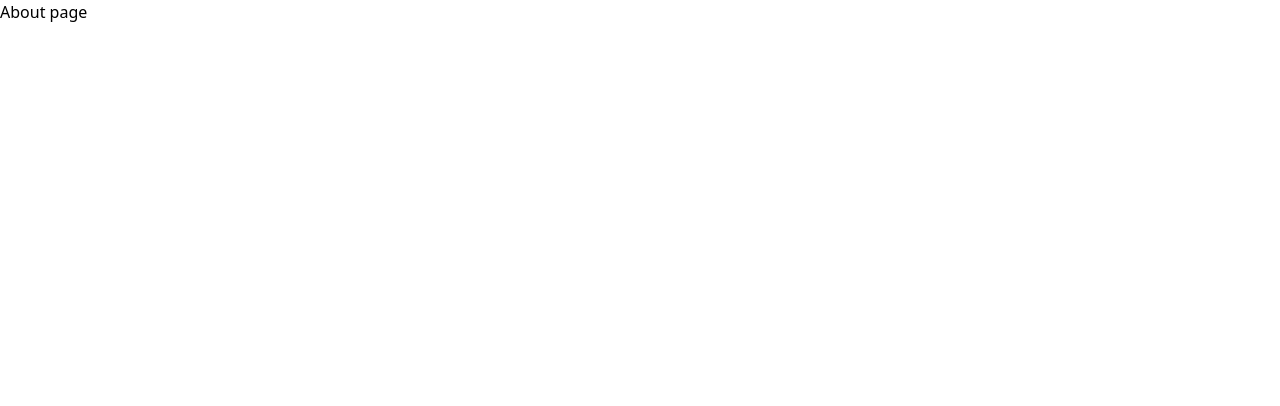
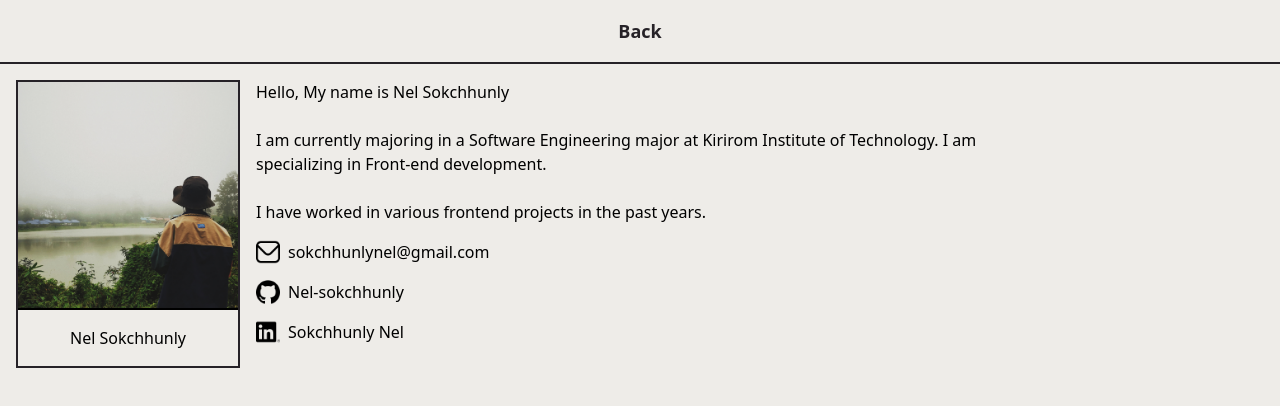
Before and after one commit to Nel-sokchhunly/personal-portfolio, a Next.js app: page /about in a window 1280 px wide. Shown: the top 406 px of the page. Built offline with nearby package versions, Linux system fonts and the light colour scheme.

Commit message:
working on about page

```diff
--- a/components/homepage/main_button.tsx
+++ b/components/homepage/main_button.tsx
@@ -19,7 +19,7 @@ function MainButton({ title, color, page }: MainButtonProps) {
           typeof="button"
           className={`text-center border-t-2 border-black py-4 cursor-pointer ${color} bg-opacity-50 hover:bg-primary focus:bg-primary  `}
         >
-          {"->"}
+          {"-"}
         </button>
       </Link>
     </div>
--- /dev/null
+++ b/layouts/MainLayout.tsx
@@ -0,0 +1,21 @@
+import Link from "next/link";
+import { ReactChild } from "react";
+
+type BackNavbarProps = {
+  children: Array<ReactChild> | ReactChild;
+};
+
+export default function MainLayout({ children }: BackNavbarProps) {
+  return (
+    <div className="bg-primary min-h-screen flex flex-col">
+      <div className="w-full h-16 flex justify-center items-center border-b-2 border-secondary px-4">
+        <Link href="/">
+          <div className="cursor-pointer font-semibold text-lg text-secondary">
+            Back
+          </div>
+        </Link>
+      </div>
+      {children}
+    </div>
+  );
+}
--- /dev/null
+++ b/next.config.js
@@ -0,0 +1,5 @@
+module.exports = {
+  images: {
+    domains: ["drive.google.com"],
+  },
+};
--- a/pages/about.tsx
+++ b/pages/about.tsx
@@ -1,3 +1,77 @@
+import MainLayout from "../layouts/MainLayout";
+import Image from "next/image";
+import CreditSection from "../components/credit_section";
+
+const profileImg =
+  "https://drive.google.com/file/d/13OfRq4oZVPO83itnK-K7tQd7YZOyAXhZ/view?usp=sharing";
+
 export default function About() {
-  return <div>About page</div>;
+  return (
+    <MainLayout>
+      <div className="p-4 flex flex-col sm:flex-row sm:space-x-4 space-y-4 sm:space-y-0">
+        <div className=" flex justify-center sm:justify-start">
+          <div className="h-72 w-52 xl:w-56 border-2 border-secondary flex flex-col hover:shadow-sm hover:shadow-secondary transition duration-200">
+            <div className="relative flex-1 w-full flex items-center justify-center bg-opacity-30 font-medium whitespace-pre-wrap">
+              <Image
+                src="/assets/profile.jpg"
+                layout="fill"
+                objectFit="cover"
+              />
+            </div>
+            <div className="text-center border-t-2 border-black py-4 bg-opacity-50 hover:bg-primary focus:bg-primary">
+              Nel Sokchhunly
+            </div>
+          </div>
+        </div>
+        <div>
+          <p className="flex-grow sm:flex-grow-0 sm:w-3/4 ">
+            Hello, My name is Nel Sokchhunly
+            <br />
+            <br />
+            I am currently majoring in a Software Engineering major at Kirirom
+            Institute of Technology. I am specializing in Front-end development.
+            <br />
+            <br />I have worked in various frontend projects in the past years.
+          </p>
+
+          <div className="h-16 w-full flex flex-col space-y-4 mt-4">
+            <div className="flex items-start space-x-2">
+              <a href="mailto:sokchhunlynel@example.com">
+                <Image
+                  src="/assets/envelope.png"
+                  alt="mail"
+                  width="24"
+                  height="24"
+                />
+              </a>
+              <span>sokchhunlynel@gmail.com</span>
+            </div>
+            <div className="flex items-start space-x-2">
+              <a href="https://github.com/Nel-sokchhunly">
+                <Image
+                  src="/assets/github.png"
+                  alt="github"
+                  width="24"
+                  height="24"
+                />
+              </a>
+              <span>Nel-sokchhunly</span>
+            </div>
+            <div className="flex items-start space-x-2">
+              <a href="https://www.linkedin.com/in/sokchhunly-nel-2926341b9/">
+                <Image
+                  src="/assets/linkedin.png"
+                  alt="linkedin"
+                  width="24"
+                  height="24"
+                />
+              </a>
+              <span>Sokchhunly Nel</span>
+            </div>
+          </div>
+        </div>
+      </div>
+      <div className="flex-1" />
+    </MainLayout>
+  );
 }
--- a/pages/blog.tsx
+++ b/pages/blog.tsx
@@ -1,3 +1,9 @@
+import MainLayout from "../layouts/MainLayout";
+
 export default function Blog() {
-  return <div>Blog page</div>;
+  return (
+    <MainLayout>
+      <div>Blog page</div>
+    </MainLayout>
+  );
 }
--- a/pages/index.tsx
+++ b/pages/index.tsx
@@ -1,33 +1,15 @@
 import MainButton from "../components/homepage/main_button";
 import Navbar from "../components/homepage/navbar";
-import Image from "next/image";
 
 function Homepage() {
   return (
     <div className="min-h-screen w-full bg-primary flex flex-col items-center">
       <Navbar />
-      <div className="h-full w-full lg:w-5/6 flex-1 flex flex-col sm:flex-row justify-evenly items-center">
+      <div className="w-full lg:w-5/6 flex-1 flex flex-col sm:flex-row justify-evenly items-center">
         <MainButton title="Photograph Blog" color="bg-accent1" page="blog" />
         <MainButton title="Project" color="bg-accent2" page="project" />
         <MainButton title="About" color="bg-accent3" page="about" />
       </div>
-      {/* <div className="h-16 w-full flex items-center justify-end px-8 space-x-4">
-        <div>Creator: Nel Sokchhunly</div>
-        <div>
-          <Image src="/assets/envelope.png" alt="mail" width="24" height="24" />
-        </div>
-        <div>
-          <Image
-            src="/assets/linkedin.png"
-            alt="linkedin"
-            width="24"
-            height="24"
-          />
-        </div>
-        <div>
-          <Image src="/assets/github.png" alt="github" width="24" height="24" />
-        </div>
-      </div> */}
     </div>
   );
 }
--- a/pages/project.tsx
+++ b/pages/project.tsx
@@ -1,3 +1,9 @@
+import MainLayout from "../layouts/MainLayout";
+
 export default function Project() {
-  return <div>Project page</div>;
+  return (
+    <MainLayout>
+      <div>Project page</div>
+    </MainLayout>
+  );
 }
--- a/tailwind.config.js
+++ b/tailwind.config.js
@@ -12,6 +12,7 @@ module.exports = {
   content: [
     "./pages/**/*.{js,ts,jsx,tsx}",
     "./components/**/*.{js,ts,jsx,tsx}",
+    "./layouts/**/*.{js,ts,jsx,tsx}",
   ],
   theme: {
     colors: {
```
Also changed, not shown: public/assets/profile.jpg (added).
